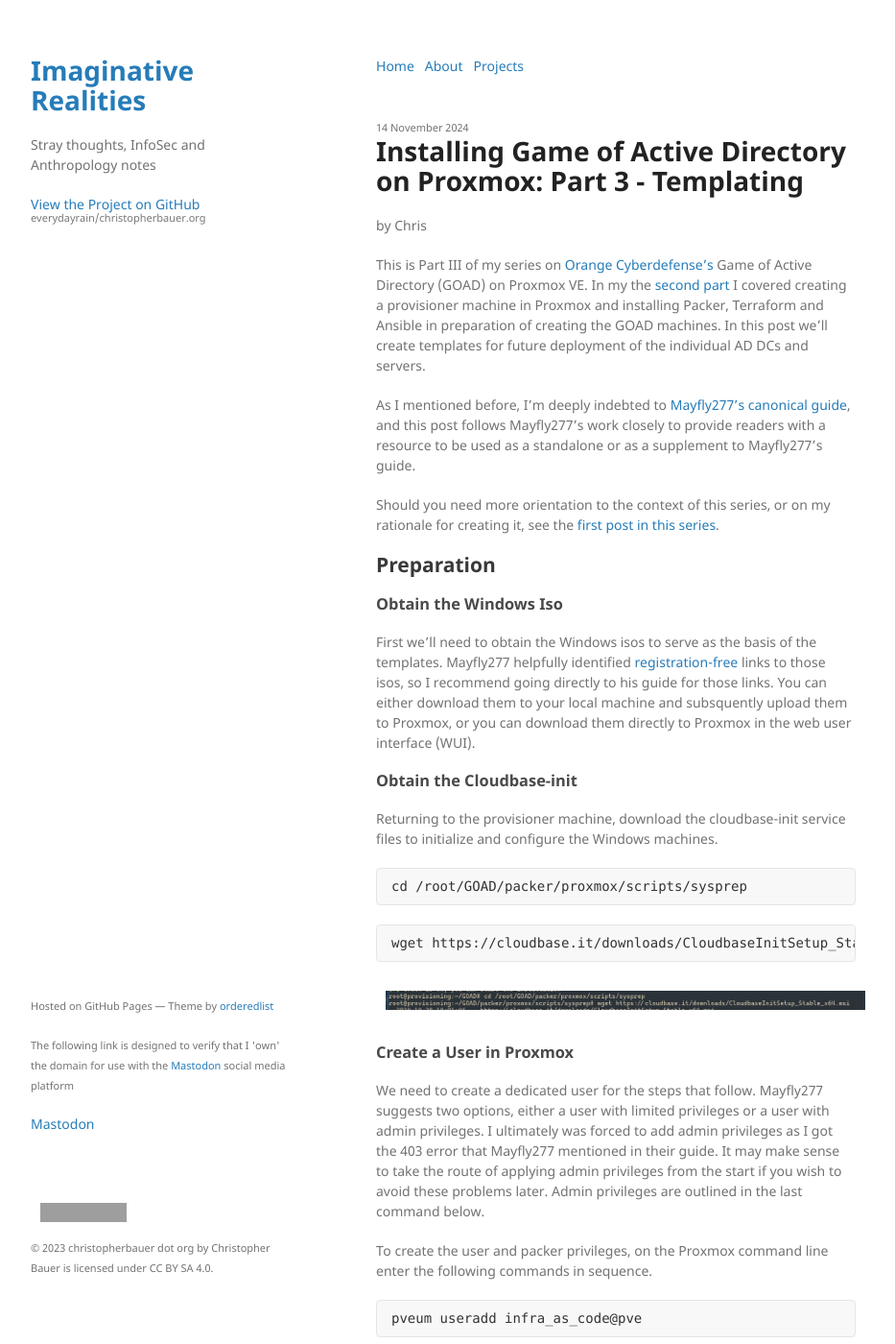
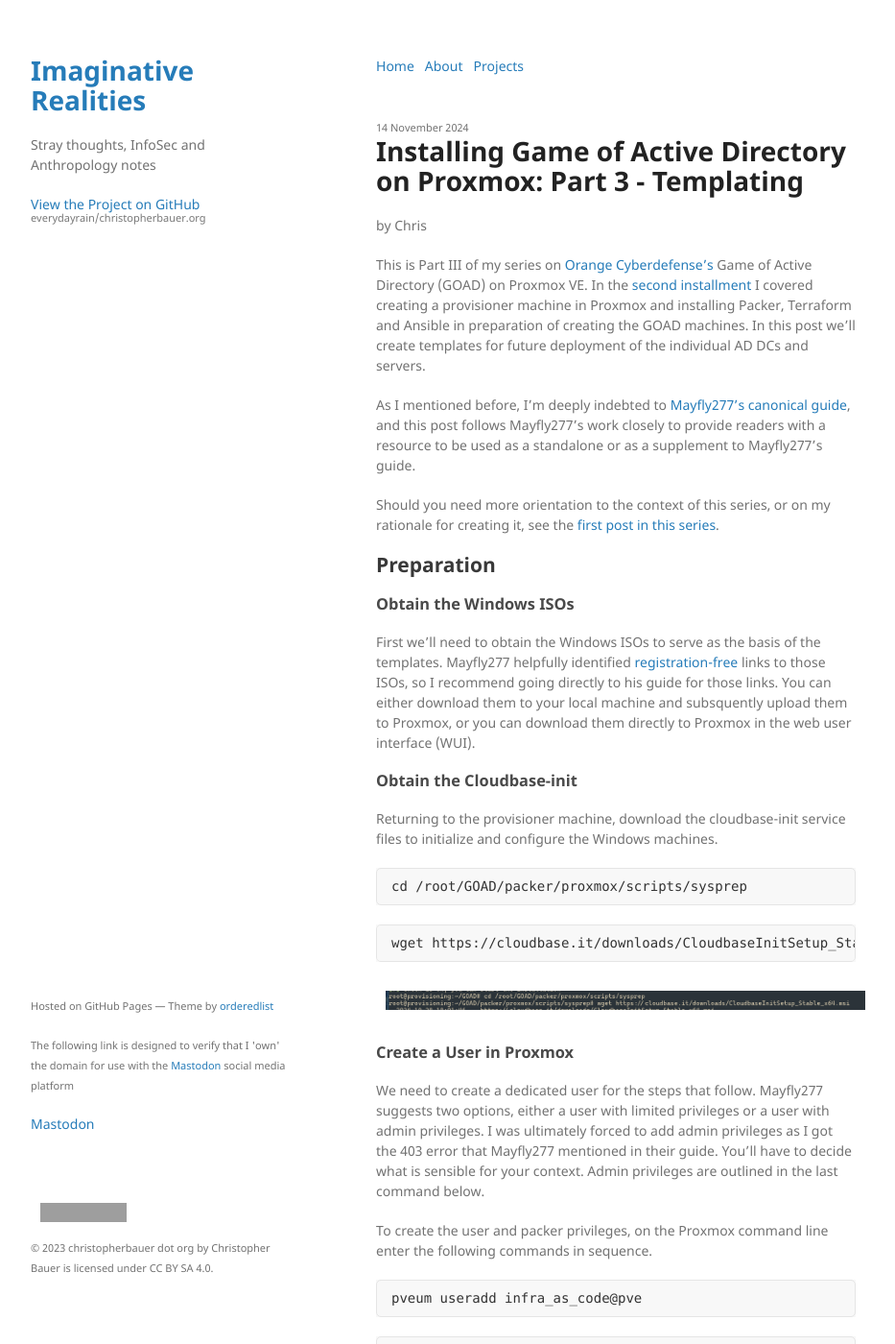
Before and after one commit to everydayrain/christopherbauer.org, a Jekyll site: the page built from _posts/2024-11-14-templates.md, in a window 1280 px wide and 1400 px high. Shown: the whole window at 96% size, without its empty margins (178-1111 px from the left). Built offline with Jekyll 4.4.1, drawn with Linux system fonts in a browser that asks for light colours; some of the changed text lies outside the part shown; grey boxes are pictures that could not be loaded.

Commit message:
Update 2024-11-14-templates.md
First round of edits: changed isos name, some grammatical errors

````diff
--- a/_posts/2024-11-14-templates.md
+++ b/_posts/2024-11-14-templates.md
@@ -4,7 +4,7 @@ author: Chris
 title: "Installing Game of Active Directory on Proxmox: Part 3 - Templating"
 date: 2024-11-14
 ---
-This is Part III of my series on [Orange Cyberdefense's](https://github.com/Orange-Cyberdefense/GOAD/tree/main) Game of Active Directory (GOAD) on Proxmox VE.  In my the [second part](https://christopherbauer.org/2024/11/11/provisioner.html) I covered creating a provisioner machine in Proxmox and installing Packer, Terraform and Ansible in preparation of creating the GOAD machines.  In this post we'll create templates  for future deployment of the individual AD DCs and servers.
+This is Part III of my series on [Orange Cyberdefense's](https://github.com/Orange-Cyberdefense/GOAD/tree/main) Game of Active Directory (GOAD) on Proxmox VE.  In the [second installment](https://christopherbauer.org/2024/11/11/provisioner.html) I covered creating a provisioner machine in Proxmox and installing Packer, Terraform and Ansible in preparation of creating the GOAD machines.  In this post we'll create templates  for future deployment of the individual AD DCs and servers.
 
 As I mentioned before, I'm deeply indebted to [Mayfly277's canonical guide](https://mayfly277.github.io/posts/GOAD-on-proxmox-part1-install/?ref=benheater.com), and this post follows Mayfly277's work closely to provide readers with a resource to be used as a standalone or as a supplement to Mayfly277's guide.
 
@@ -12,8 +12,8 @@ Should you need more orientation to the context of this series, or on my rationa
 
 ## Preparation
 
-### Obtain the Windows Iso
-First we'll need to obtain the Windows isos to serve as the basis of the templates.  Mayfly277 helpfully identified [registration-free](https://mayfly277.github.io/posts/GOAD-on-proxmox-part2-packer/#download-the-isos) links to those isos, so I recommend going directly to his guide for those links.  You can either download them to your local machine and subsquently upload them to Proxmox, or you can download them directly to Proxmox in the web user interface (WUI).
+### Obtain the Windows ISOs
+First we'll need to obtain the Windows ISOs to serve as the basis of the templates.  Mayfly277 helpfully identified [registration-free](https://mayfly277.github.io/posts/GOAD-on-proxmox-part2-packer/#download-the-isos) links to those ISOs, so I recommend going directly to his guide for those links.  You can either download them to your local machine and subsquently upload them to Proxmox, or you can download them directly to Proxmox in the web user interface (WUI).
 
 ### Obtain the Cloudbase-init
 Returning to the provisioner machine, download the cloudbase-init service files to initialize and configure the Windows machines.
@@ -28,7 +28,7 @@ wget https://cloudbase.it/downloads/CloudbaseInitSetup_Stable_x64.msi
 ![](/assets/img/2024-10-28_11-01.png)
 
 ### Create a User in Proxmox
-We need to create a dedicated user for the steps that follow.  Mayfly277 suggests two options, either a user with limited privileges or a user with admin privileges.  I ultimately was forced to add admin privileges as I got the 403 error that Mayfly277 mentioned in their guide.  It may make sense to take the route of applying admin privileges from the start if you wish to avoid these problems later.  Admin privileges are outlined in the last command below.
+We need to create a dedicated user for the steps that follow.  Mayfly277 suggests two options, either a user with limited privileges or a user with admin privileges.  I was ultimately forced to add admin privileges as I got the 403 error that Mayfly277 mentioned in their guide.  You'll have to decide what is sensible for your context. Admin privileges are outlined in the last command below.
 
 To create the user and packer privileges, on the Proxmox command line enter the following commands in sequence.
 ```
@@ -64,14 +64,14 @@ cp config.auto.pkrvars.hcl.template config.auto.pkrvars.hcl
 
 I next used a little trial and error to follow Mayfly277's instructions on modifying config.auto.pkrvars.hcl.  Mayfly277 says "*The config.auto.pkrvars.hcl file will contain all the informations [sic] needed by packer to contact the proxmox api.*"  To interpret that a bit, I changed the following in the file:
 
-- "proxmox_url" -> I set this to the gateway of GOAD LAN `192.168.2.1:8006` so that it'd be translated by NAT to Proxmox as we completed in [step I](https://christopherbauer.org/2024/11/08/GOAD-networking.html)
+- "proxmox_url" -> I set this to the gateway of GOAD LAN `192.168.2.1:8006` so that it'd be translated by NAT to Proxmox as we completed in [part 1](https://christopherbauer.org/2024/11/08/GOAD-networking.html)
 - "proxmox_username" -> change this to the user you created above
 - "proxmox_password" -> change this to the user you created above
-- "proxmox_node" -> the name of my home Proxmox node
+- "proxmox_node" -> changed to the name of the home Proxmox node
 - "proxmox_vm_storage" -> storage for the machines you'll create
 
-### Creating Custom Isos for the Template
-For this step we'll create an iso file for use with the template through a custom script that is located in the GOAD repository on the provisioner machine.
+### Creating Custom ISOs for the Template
+For this step we'll create an ISO file for use with the template through a custom script that is located in the GOAD repository on the provisioner machine.
 ```
 cd /root/GOAD/packer/proxmox/
 ```
@@ -81,7 +81,7 @@ cd /root/GOAD/packer/proxmox/
 ```
 Mayfly277 [describes what's going on](https://mayfly277.github.io/posts/GOAD-on-proxmox-part2-packer/#prepare-iso-files) with the script and understands it far better than I do.  If you'd like to understand the inner workings before running it, head over [there](https://mayfly277.github.io/posts/GOAD-on-proxmox-part2-packer/#prepare-iso-files).
 
-Once the script runs and the iso file has been created, we'll transfer it to Proxmox with scp.  For this step, Mayfly277 remarks "*the cloudinit iso file is pretty large we will copy it from the proxmox ssh access*."  However, if you set up key-only access to the provisioner in the [previous post in this series](https://christopherbauer.org/2024/11/11/provisioner.html), you won't be able to use scp.  You can do the unthinkable and transfer the private key you use to access the provisioner container to your Proxmox host in order to do this. Or simply set up a password for SSH on the provisioner container.
+Once the script runs and the ISO file has been created, we'll transfer it to Proxmox with scp.  For this step, Mayfly277 remarks "*the cloudinit iso file is pretty large we will copy it from the proxmox ssh access*."  However, if you set up key-only access to the provisioner in the [previous post in this series](https://christopherbauer.org/2024/11/11/provisioner.html), you won't be able to use scp.  You can do the unthinkable and transfer the private key you use to access the provisioner container to your Proxmox host in order to do this.  But that'd be a bad habit to get into, even if only on your LAN. It may be better practice to simply set up a password for SSH on the provisioner container.
 
 To transfer using scp and a password, enter the Proxmox command line.
 ```
@@ -101,11 +101,13 @@ cd /var/lib/vz/template/iso
 wget https://fedorapeople.org/groups/virt/virtio-win/direct-downloads/stable-virtio/virtio-win.iso
 ```
 
-With that you should have isos named "scripts_withcloudinit.iso" and "virtio-win.iso" visible in your Proxmox WUI storage.
+With that you should have ISOs named "scripts_withcloudinit.iso" and "virtio-win.iso" visible in your Proxmox WUI storage.
 ![](/assets/img/2024-11-11_10-14.png)
 
 ### Modifying packer.pkr.hcl
-Mayfly277 says "*A generic packer.pkr.hcl file is present in GOAD folder* ."  That path is `/root/GOAD/packer/proxmox/packer.json.pkr.hcl`.  I modified the packer.pkr.hcl file so that the "vlan_tag" entry read "30" according to how I set up the networking in my [first post](https://christopherbauer.org/2024/11/08/GOAD-networking.html).
+Mayfly277 says "*A generic packer.pkr.hcl file is present in GOAD folder* ."  That path is `/root/GOAD/packer/proxmox/packer.json.pkr.hcl`.
+
+I modified the packer.pkr.hcl file so that the "vlan_tag" entry read "30" according to how I set up the networking in my [first post](https://christopherbauer.org/2024/11/08/GOAD-networking.html).
 
 ### Modifying the Individual Computer Config Files
 Next we'll modify the packer files for the individual templates.  Before we begin, it'd be helpful to have the sha256 hashes for a couple of dependent files referenced in the packer files.  To collect those, head to the provisioner machine.
@@ -135,7 +137,7 @@ I left most settings in that file alone.  Do enter the hash you derived for the
 vm_disk_format = "qcow2"
 ```
 
-Then do the same process but using the second hash on windows_server2019_proxmox_cloudinit.pkvars.hcl.
+Then do the same process but using the second hash for the file windows_server2019_proxmox_cloudinit.pkvars.hcl.
 
 Here are the specs for the two files that I ended up with.  The 2016 .hcl file appears below as the first screenshot, and the 2019 .hcl file appears below as the second.
 ![](/assets/img/2024-11-11_10-23.png)
````
Also changed, not shown: other parts of _posts/2024-11-14-templates.md (+1 -2 lines).
